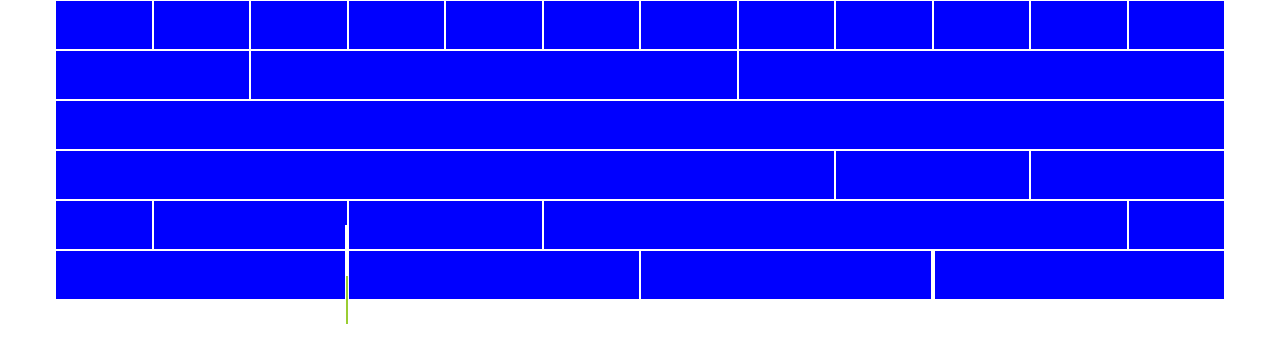
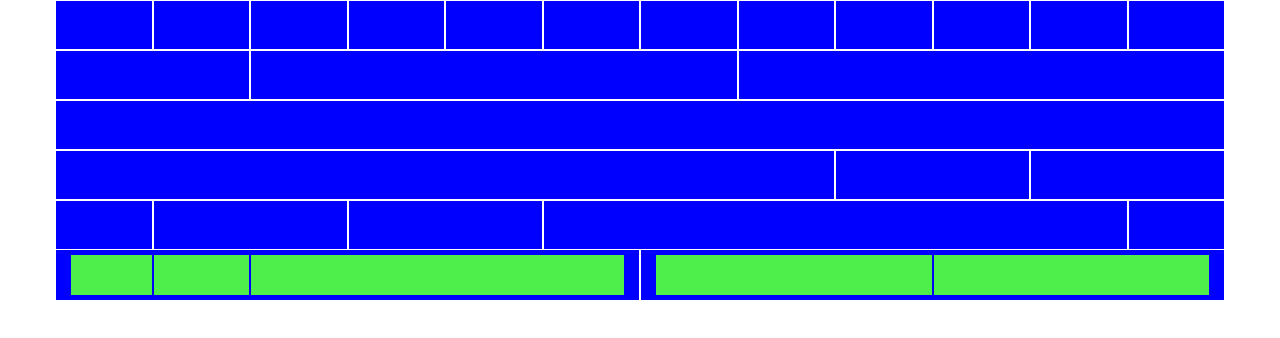
Before and after one commit to Sara-Barbi/html-css-12bool, a plain HTML site: page index.html in a window 1280 px wide. Drawn offline with Linux system fonts and the light colour scheme.

Commit message:
troppo tempo per questo

```diff
--- a/framework.css
+++ b/framework.css
@@ -18,10 +18,6 @@
 }
 [class*="col-"] {
     flex: 0 0 auto;
-}
-.vert{
-    height: ;
-
 }
 
 
--- a/index.html
+++ b/index.html
@@ -52,17 +52,13 @@
 
         <div class="row">
             <div class="col-6">
-                <div class="row">
+                    <div class="col-2 vert" style="border-left: 15px solid blue;"></div>
                     <div class="col-2 vert"></div>
-                    <div class="col-2 vert"></div>
-                    <div class="col-8 vert"></div>
-                </div>
+                    <div class="col-8 vert" style="border-right: 15px solid blue;"></div>
             </div>
             <div class="col-6">
-                <div class="row">
-                    <div class="col-6 vert"></div>
-                    <div class="col-6 vert"></div>
-                </div>
+                    <div class="col-6 vert" style="border-left: 15px solid blue;"></div>
+                    <div class="col-6 vert" style="border-right: 15px solid blue;"></div>
             </div>
 
         </div>
--- a/style.css
+++ b/style.css
@@ -7,5 +7,10 @@
     justify-content: center;
 }
 .vert{
-    background-color: yellowgreen;
+    background-color: rgb(78, 238, 75);
+    border-top: 5px solid blue;
+    border-bottom: 5px solid blue;
+    border-left: 1px solid blue;
+    border-right: 1px solid blue;
+
 }
```
